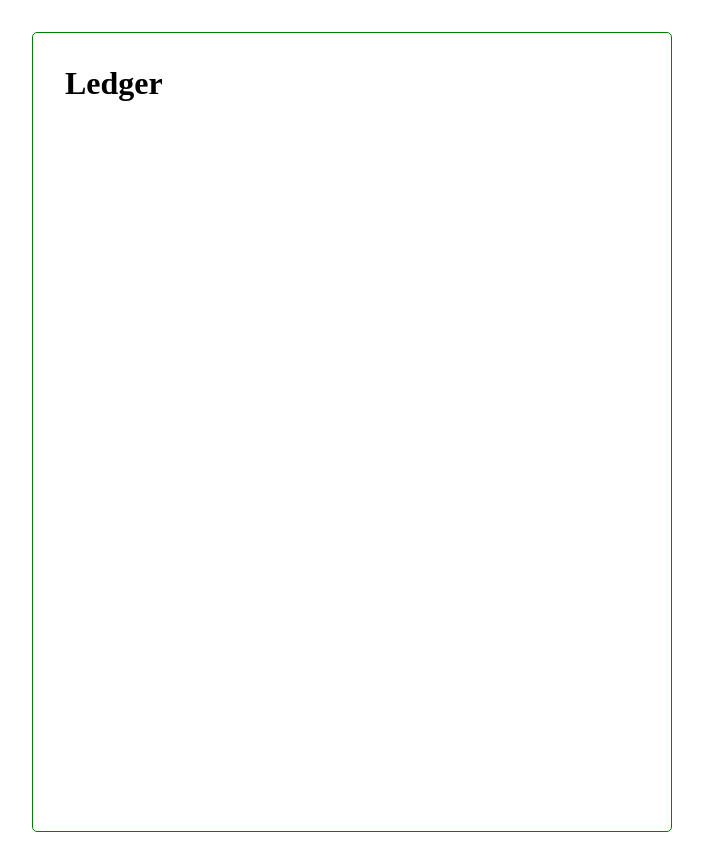
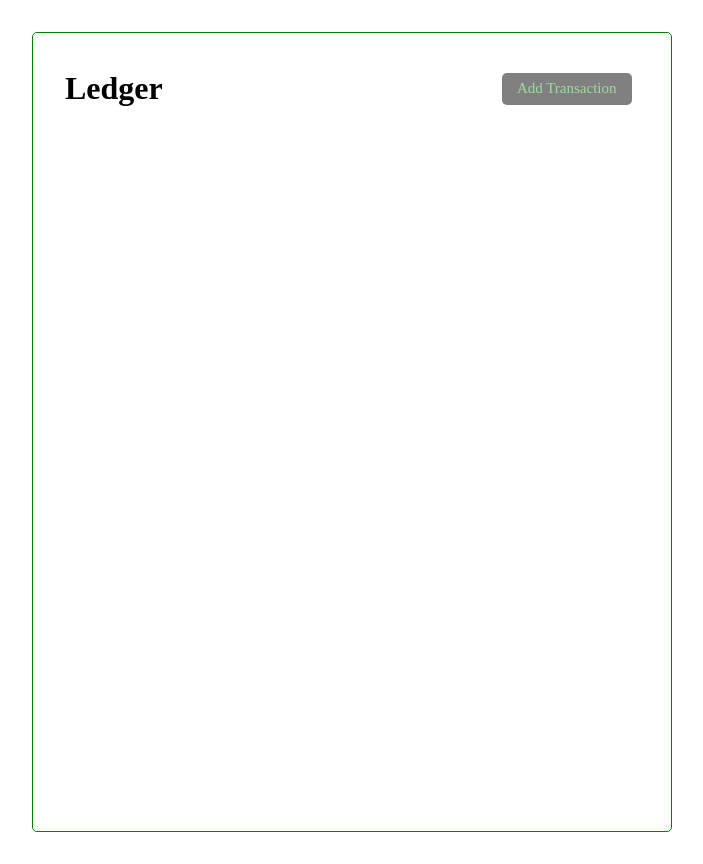
Before and after one commit to BlairHBris/ledger-capstone, an Angular app: page / in a window 1280 px wide. Shown: the whole page, without its empty margins (288-991 px from the left). Built offline with nearby package versions, Linux system fonts and the light colour scheme; a web font is replaced by a local one.

Commit message:
Add reuseable button component with styling and integrate into header

```diff
--- a/src/app/app.module.ts
+++ b/src/app/app.module.ts
@@ -3,11 +3,13 @@ import { BrowserModule } from '@angular/platform-browser';
 
 import { AppComponent } from './app.component';
 import { HeaderComponent } from './components/header/header.component';
+import { ButtonComponent } from './components/button/button.component';
 
 @NgModule({
   declarations: [
     AppComponent,
-    HeaderComponent
+    HeaderComponent,
+    ButtonComponent
   ],
   imports: [
     BrowserModule
--- /dev/null
+++ b/src/app/components/button/button.component.html
@@ -0,0 +1,4 @@
+<button
+[ngStyle]="{'background-color': color}"
+class="button"
+(click)="onClick()">{{ text }}</button>
--- /dev/null
+++ b/src/app/components/button/button.component.ts
@@ -0,0 +1,24 @@
+import { Component, Input, OnInit, Output, EventEmitter } from '@angular/core';
+
+@Component({
+  selector: 'app-button',
+  templateUrl: './button.component.html',
+  styleUrls: ['./button.component.css']
+})
+export class ButtonComponent implements OnInit {
+
+  @Input() text: string | undefined;
+  @Input() color: string | undefined;
+
+  @Output() buttonClick = new EventEmitter()
+
+  constructor() { }
+
+  ngOnInit(): void {
+  }
+
+  onClick() {
+    this.buttonClick.emit()
+  }
+
+}
--- a/src/app/components/header/header.component.html
+++ b/src/app/components/header/header.component.html
@@ -1,5 +1,7 @@
 <header>
-    <h1>
-        {{ title }}
-    </h1>
+    <h1>{{ title }}</h1>
+    <app-button
+    text="Add Transaction"
+    (buttonClick)="toggleAddTransaction()"
+    ></app-button>
 </header>
--- a/src/app/components/header/header.component.ts
+++ b/src/app/components/header/header.component.ts
@@ -14,4 +14,8 @@ export class HeaderComponent implements OnInit {
   ngOnInit(): void {
   }
 
+  toggleAddTransaction() {
+    console.log("Toggel")
+  }
+
 }
--- a/src/styles.css
+++ b/src/styles.css
@@ -19,3 +19,18 @@ body {
     padding: 2em;
     border-radius: 5px;
 }
+
+
+.button {
+    display: inline-block;
+    background: gray;
+    color: rgb(159, 218, 159);
+    border: none;
+    padding: .5em 1em;
+    margin: .5em;
+    border-radius: 5px;
+    cursor: pointer;
+    text-decoration: none;
+    font-size: 15px;
+    font-family: inherit;
+}
```
Also changed, not shown: src/app/components/button/button.component.css (added), 1 other file (tests, documents, lock files or other folders).
